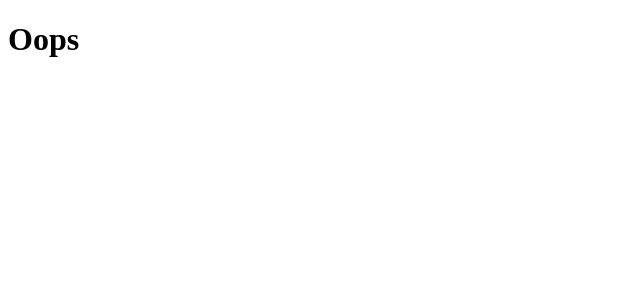
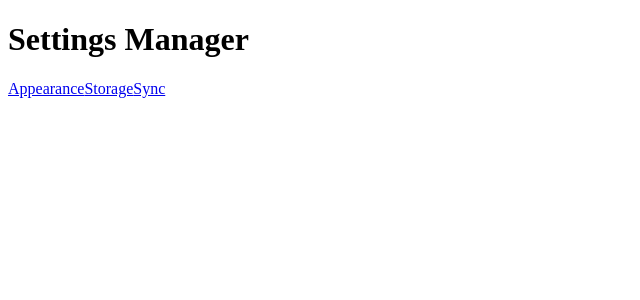
Before and after one commit to edibleinterfaces/notask, a Vue app: page /settings in a window 1280 px wide. Before the commit this address led to /oops. Shown: the top 300 px of the page, without its empty margins (0-640 px from the left). Built offline with nearby package versions, Linux system fonts and the light colour scheme.

Commit message:
not using recursive structure for settings.

```diff
--- a/src/components/LandingPage.vue
+++ b/src/components/LandingPage.vue
@@ -1,5 +1,5 @@
 <template>
-<h1>No Task</h1>
+<router-link to="/tasklists">No Task</router-link>
 </template>
 
 <script>
--- /dev/null
+++ b/src/components/settings/SettingsManager.vue
@@ -0,0 +1,19 @@
+<style>
+</style>
+
+<template>
+    <div class="settings-manager">
+        <h1>Settings Manager</h1>
+        <router-link to="/settings/appearance">Appearance</router-link>
+        <router-link to="/settings/storage">Storage</router-link>
+        <router-link to="/settings/sync">Sync</router-link>
+    </div>
+</template>
+
+<script>
+    export default {
+        data: function() {
+            return {};
+        }
+    };
+</script>
--- a/src/router/index.js
+++ b/src/router/index.js
@@ -1,11 +1,14 @@
 import Vue from 'vue';
 import Router from 'vue-router';
 import LandingPage from '../components/LandingPage';
-import ListManager from '../components/tasklists/ListManager';
-import Tasklist from '../components/tasklists/Tasklist';
-import Task from '../components/tasklists/Task';
-import TaskDetails from '../components/tasklists/TaskDetails';
+import SettingsManager from '../components/settings/SettingsManager';
+import Appearance from '../components/settings/Appearance';
+import Sync from '../components/settings/Sync';
+import Storage from '../components/settings/Storage';
+
+
 import Oops from '../components/Oops';
+import tasklistRoutes from './tasklistRoutes';
 
 Vue.use(Router)
 
@@ -20,37 +23,30 @@ export default new Router({
             component: LandingPage
         },
         {
-            // all tasklists
-            path: '/tasklists',
-            component: ListManager,
-            children: [
-                {
-                    // single tasklist
-                    path: '/tasklist/:listId',
-                    component: Tasklist,
-                    children: [
-                        {
-                            // single task
-                            path: '/tasklist/:listId/task/:taskId',
-                            name: 'task',
-                            component: Task,
-                            children: [
-                                {
-                                    // task details
-                                    path: '/tasklist/:listId/task/:taskId/details',
-                                    name: 'task',
-                                    component: TaskDetails
-                                }
-                            ]
-                        }
-                    ]
-                }
-            ]
-        },
-        {
             path: '/oops',
             name: 'oops',
             component: Oops
+        },
+        tasklistRoutes, // nested routes to components
+        {
+            path: '/settings',
+            name: 'settings',
+            component: SettingsManager,
+        },
+        {
+            path: '/settings/appearance',
+            name: 'appearance',
+            component: Appearance
+        },
+        {
+            path: '/settings/storage',
+            name: 'storage',
+            component: Storage
+        },
+        {
+            path: '/settings/sync',
+            name: 'sync',
+            component: Sync
         },
         {
             path: '*',
--- /dev/null
+++ b/src/router/tasklistRoutes.js
@@ -0,0 +1,35 @@
+import ListManager from '../components/tasklists/ListManager';
+import Tasklist from '../components/tasklists/Tasklist';
+import Task from '../components/tasklists/Task';
+import TaskDetails from '../components/tasklists/TaskDetails';
+
+export default {
+    // all tasklists
+    path: '/tasklists',
+    name: 'tasklistManager',
+    component: ListManager,
+    children: [
+        {
+            // single tasklist
+            path: '/tasklist/:listId',
+            name: 'tasklist',
+            component: Tasklist,
+            children: [
+                {
+                    // single task
+                    path: '/tasklist/:listId/task/:taskId',
+                    name: 'task',
+                    component: Task,
+                    children: [
+                        {
+                            // task details
+                            path: '/tasklist/:listId/task/:taskId/details',
+                            name: 'taskDetails',
+                            component: TaskDetails
+                        }
+                    ]
+                }
+            ]
+        }
+    ]
+};
```
